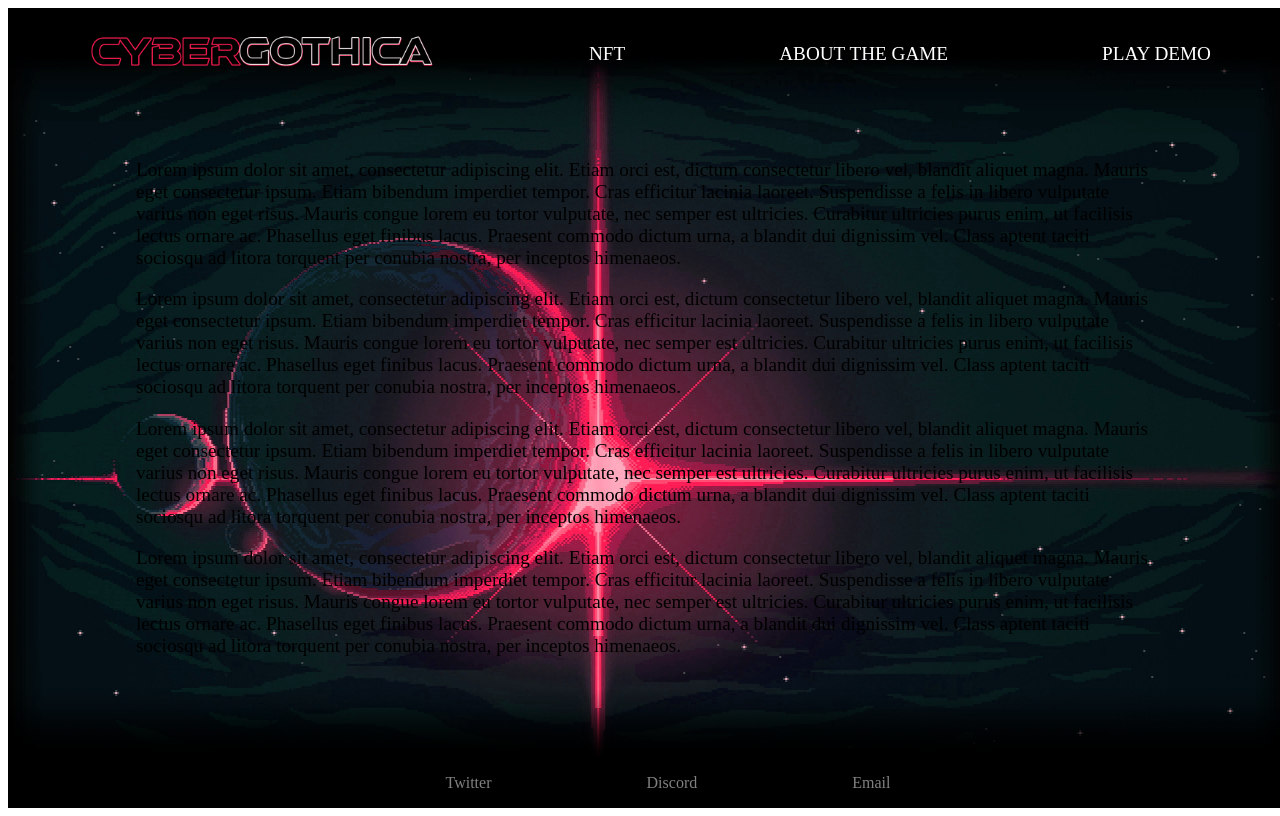
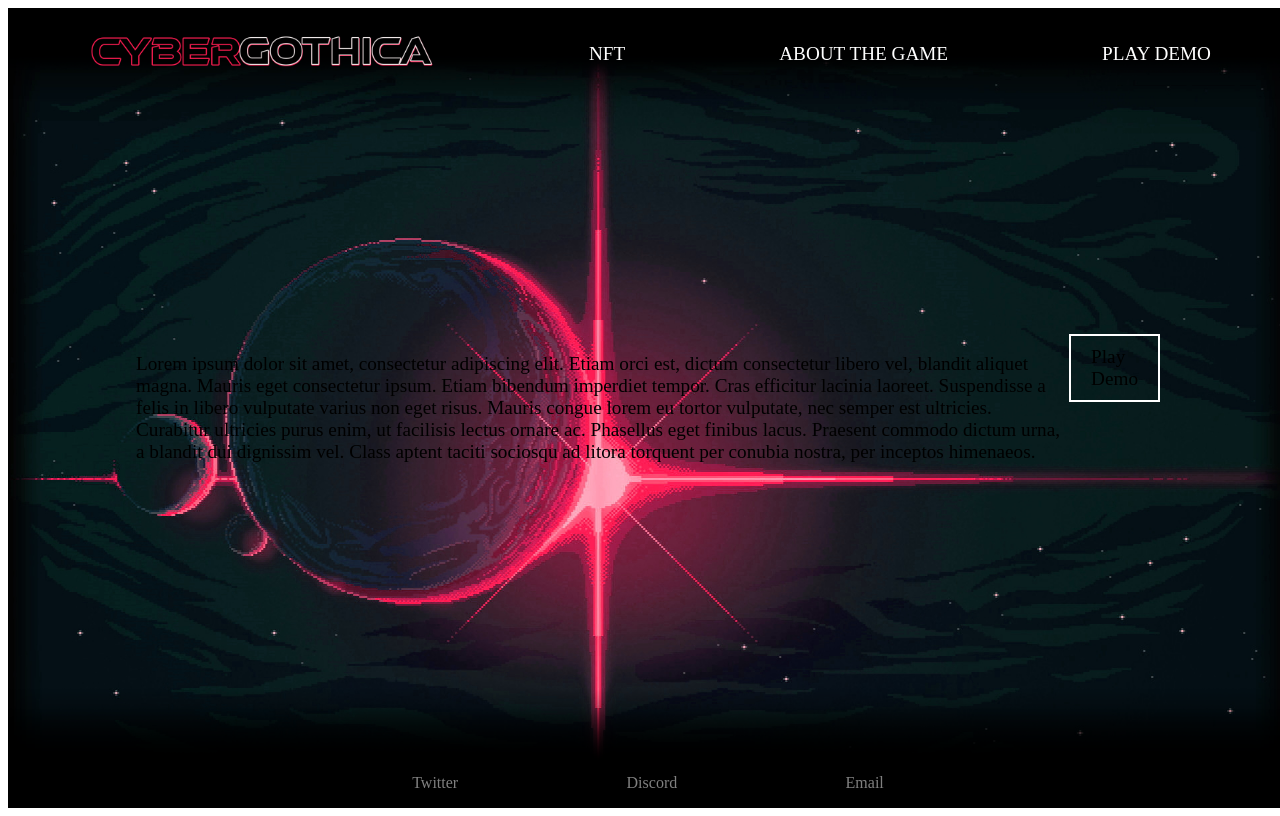
Before and after one commit to Yuriy-Ihor/Cyber-Gothic-Website-New, a JavaScript app: page / in a window 1280 px wide. Both pictures are taken after a click on the link "PLAY DEMO". Built offline with nearby package versions, Linux system fonts and the light colour scheme; the HTML template or start-up script is replaced by a standard one.

Commit message:
Minor fixes.

```diff
--- a/src/App.js
+++ b/src/App.js
@@ -2,7 +2,8 @@ import './styles/App.css';
 import './styles/parallax.css';
 import './styles/lens-flare.css';
 // import LensBlinkJSX from './components/lens-blink';
-import {despawnAll, spawnText, /* despawnText, despawnAll */ } from './components/text-animation'
+import {spawnText, despawnAll} from './components/text-animation';
+import {deviceType} from './components/device-type';
 
 window.onload = function() {
   despawnAll();
@@ -15,15 +16,16 @@ window.onload = function() {
 
 function App() {
 
-  // spawnText('text-block-1');
-  // despawnAll();
+  const groupStyle = {
+    height: deviceType() == "mobile" ? window.innerHeight : "100vh"
+  };
 
 	return (
 
   <div className="main">
 
     <div className="parallax">
-      <div className="parallax-group">
+      <div className="parallax-group" style={groupStyle}>
 
         <div className="parallax-layer parallax-layer--back">
           <img className="background" src="./media/background3.png" alt="" />
@@ -43,7 +45,7 @@ function App() {
               Praesent commodo dictum urna, a blandit dui dignissim vel.
               Class aptent taciti sociosqu ad litora torquent per conubia nostra, per inceptos himenaeos.
             </p>
-            <p>
+            {/* <p>
               Lorem ipsum dolor sit amet, consectetur adipiscing elit.
               Etiam orci est, dictum consectetur libero vel, blandit aliquet magna.
               Mauris eget consectetur ipsum. Etiam bibendum imperdiet tempor.
@@ -54,31 +56,7 @@ function App() {
               Phasellus eget finibus lacus.
               Praesent commodo dictum urna, a blandit dui dignissim vel.
               Class aptent taciti sociosqu ad litora torquent per conubia nostra, per inceptos himenaeos.
-            </p>
-            <p>
-              Lorem ipsum dolor sit amet, consectetur adipiscing elit.
-              Etiam orci est, dictum consectetur libero vel, blandit aliquet magna.
-              Mauris eget consectetur ipsum. Etiam bibendum imperdiet tempor.
-              Cras efficitur lacinia laoreet.
-              Suspendisse a felis in libero vulputate varius non eget risus.
-              Mauris congue lorem eu tortor vulputate, nec semper est ultricies.
-              Curabitur ultricies purus enim, ut facilisis lectus ornare ac.
-              Phasellus eget finibus lacus.
-              Praesent commodo dictum urna, a blandit dui dignissim vel.
-              Class aptent taciti sociosqu ad litora torquent per conubia nostra, per inceptos himenaeos.
-            </p>
-            <p>
-              Lorem ipsum dolor sit amet, consectetur adipiscing elit.
-              Etiam orci est, dictum consectetur libero vel, blandit aliquet magna.
-              Mauris eget consectetur ipsum. Etiam bibendum imperdiet tempor.
-              Cras efficitur lacinia laoreet.
-              Suspendisse a felis in libero vulputate varius non eget risus.
-              Mauris congue lorem eu tortor vulputate, nec semper est ultricies.
-              Curabitur ultricies purus enim, ut facilisis lectus ornare ac.
-              Phasellus eget finibus lacus.
-              Praesent commodo dictum urna, a blandit dui dignissim vel.
-              Class aptent taciti sociosqu ad litora torquent per conubia nostra, per inceptos himenaeos.
-            </p>
+            </p> */}
           </div>
         </div>
 
@@ -96,7 +74,7 @@ function App() {
               Praesent commodo dictum urna, a blandit dui dignissim vel.
               Class aptent taciti sociosqu ad litora torquent per conubia nostra, per inceptos himenaeos.
             </p>
-            <p>
+            {/* <p>
               Lorem ipsum dolor sit amet, consectetur adipiscing elit.
               Etiam orci est, dictum consectetur libero vel, blandit aliquet magna.
               Mauris eget consectetur ipsum. Etiam bibendum imperdiet tempor.
@@ -107,31 +85,7 @@ function App() {
               Phasellus eget finibus lacus.
               Praesent commodo dictum urna, a blandit dui dignissim vel.
               Class aptent taciti sociosqu ad litora torquent per conubia nostra, per inceptos himenaeos.
-            </p>
-            <p>
-              Lorem ipsum dolor sit amet, consectetur adipiscing elit.
-              Etiam orci est, dictum consectetur libero vel, blandit aliquet magna.
-              Mauris eget consectetur ipsum. Etiam bibendum imperdiet tempor.
-              Cras efficitur lacinia laoreet.
-              Suspendisse a felis in libero vulputate varius non eget risus.
-              Mauris congue lorem eu tortor vulputate, nec semper est ultricies.
-              Curabitur ultricies purus enim, ut facilisis lectus ornare ac.
-              Phasellus eget finibus lacus.
-              Praesent commodo dictum urna, a blandit dui dignissim vel.
-              Class aptent taciti sociosqu ad litora torquent per conubia nostra, per inceptos himenaeos.
-            </p>
-            <p>
-              Lorem ipsum dolor sit amet, consectetur adipiscing elit.
-              Etiam orci est, dictum consectetur libero vel, blandit aliquet magna.
-              Mauris eget consectetur ipsum. Etiam bibendum imperdiet tempor.
-              Cras efficitur lacinia laoreet.
-              Suspendisse a felis in libero vulputate varius non eget risus.
-              Mauris congue lorem eu tortor vulputate, nec semper est ultricies.
-              Curabitur ultricies purus enim, ut facilisis lectus ornare ac.
-              Phasellus eget finibus lacus.
-              Praesent commodo dictum urna, a blandit dui dignissim vel.
-              Class aptent taciti sociosqu ad litora torquent per conubia nostra, per inceptos himenaeos.
-            </p>
+            </p> */}
           </div>
         </div>
 
@@ -149,7 +103,7 @@ function App() {
               Praesent commodo dictum urna, a blandit dui dignissim vel.
               Class aptent taciti sociosqu ad litora torquent per conubia nostra, per inceptos himenaeos.
             </p>
-            <p>
+            {/* <p>
               Lorem ipsum dolor sit amet, consectetur adipiscing elit.
               Etiam orci est, dictum consectetur libero vel, blandit aliquet magna.
               Mauris eget consectetur ipsum. Etiam bibendum imperdiet tempor.
@@ -160,48 +114,35 @@ function App() {
               Phasellus eget finibus lacus.
               Praesent commodo dictum urna, a blandit dui dignissim vel.
               Class aptent taciti sociosqu ad litora torquent per conubia nostra, per inceptos himenaeos.
-            </p>
-            <p>
-              Lorem ipsum dolor sit amet, consectetur adipiscing elit.
-              Etiam orci est, dictum consectetur libero vel, blandit aliquet magna.
-              Mauris eget consectetur ipsum. Etiam bibendum imperdiet tempor.
-              Cras efficitur lacinia laoreet.
-              Suspendisse a felis in libero vulputate varius non eget risus.
-              Mauris congue lorem eu tortor vulputate, nec semper est ultricies.
-              Curabitur ultricies purus enim, ut facilisis lectus ornare ac.
-              Phasellus eget finibus lacus.
-              Praesent commodo dictum urna, a blandit dui dignissim vel.
-              Class aptent taciti sociosqu ad litora torquent per conubia nostra, per inceptos himenaeos.
-            </p>
-            <p>
-              Lorem ipsum dolor sit amet, consectetur adipiscing elit.
-              Etiam orci est, dictum consectetur libero vel, blandit aliquet magna.
-              Mauris eget consectetur ipsum. Etiam bibendum imperdiet tempor.
-              Cras efficitur lacinia laoreet.
-              Suspendisse a felis in libero vulputate varius non eget risus.
-              Mauris congue lorem eu tortor vulputate, nec semper est ultricies.
-              Curabitur ultricies purus enim, ut facilisis lectus ornare ac.
-              Phasellus eget finibus lacus.
-              Praesent commodo dictum urna, a blandit dui dignissim vel.
-              Class aptent taciti sociosqu ad litora torquent per conubia nostra, per inceptos himenaeos.
-            </p>
+            </p> */}
+            <a className="play-button">Play Demo</a>
           </div>
         </div>
 
         <div className="parallax-layer parallax-layer--back">
           <header className="header">
+            {
+                deviceType() == "mobile" ?
+
                 <ul>
                   <li><img href="#" src="./media/logo.png" alt="" /></li>
-              <li><a href="#" onClick={() => {
+                </ul>
+
+                :
+
+                <ul>
+                  <li><img href="#" src="./media/logo.png" alt="" /></li>
+                  <li><a className="desktop" href="#" onClick={() => {
                     spawnText('text-block-1');
                   }}>NFT</a></li>
-              <li><a href="#" onClick={() => {
+                  <li><a className="desktop" href="#" onClick={() => {
                     spawnText('text-block-2');
                   }}>About The Game</a></li>
-              <li><a href="#" onClick={() => {
+                  <li><a className="mobile" href="#" onClick={() => {
                     spawnText('text-block-3');
                   }}>Play Demo</a></li>
                 </ul>
+            }
           </header>
         </div>
 
--- /dev/null
+++ b/src/components/device-type.js
@@ -0,0 +1,12 @@
+function deviceType () {
+    const ua = navigator.userAgent;
+    if (/(tablet|ipad|playbook|silk)|(android(?!.*mobi))/i.test(ua)) {
+        return "tablet";
+    }
+    else if (/Mobile|Android|iP(hone|od)|IEMobile|BlackBerry|Kindle|Silk-Accelerated|(hpw|web)OS|Opera M(obi|ini)/.test(ua)) {
+        return "mobile";
+    }
+    return "desktop";
+}
+
+export {deviceType};
--- a/src/styles/App.css
+++ b/src/styles/App.css
@@ -4,6 +4,9 @@
   /* pointer-events: none; */
 }
 
+/* .hidden {
+  display: ;
+} */
 .main {
   width: 100vw;
   overflow: hidden;
@@ -79,6 +82,7 @@
   list-style-type: none;
   display: flex;
   justify-content: space-around;
+  padding: 0;
 }
 
 .footer li {
@@ -98,6 +102,8 @@
   height: fit-content;
   width: 80%;
   font-size: larger;
+  display: flex;
+  justify-content: center;
 }
 
 .fade-in {
@@ -113,3 +119,20 @@
   opacity: 0;
   transition: opacity 0s ease-in-out;
 }
+
+.play-button {
+  transition: all ease-in-out 0.3s;
+  display: block;
+  background: transparent;
+  border: solid white 2px;
+  height: fit-content;
+  width: fit-content;
+  padding: 10px 20px;
+  pointer-events: all;
+}
+
+.play-button:hover {
+  transition: all ease-in-out 0.3s;
+  background: white;
+  color: black;
+}
--- a/src/styles/parallax.css
+++ b/src/styles/parallax.css
@@ -37,6 +37,5 @@
     display: flex;
     justify-content: center;
     position: relative;
-    height: 100vh;
     transform-style: preserve-3d;
 }
```
Lines whose indentation alone changed are shown as unchanged.
